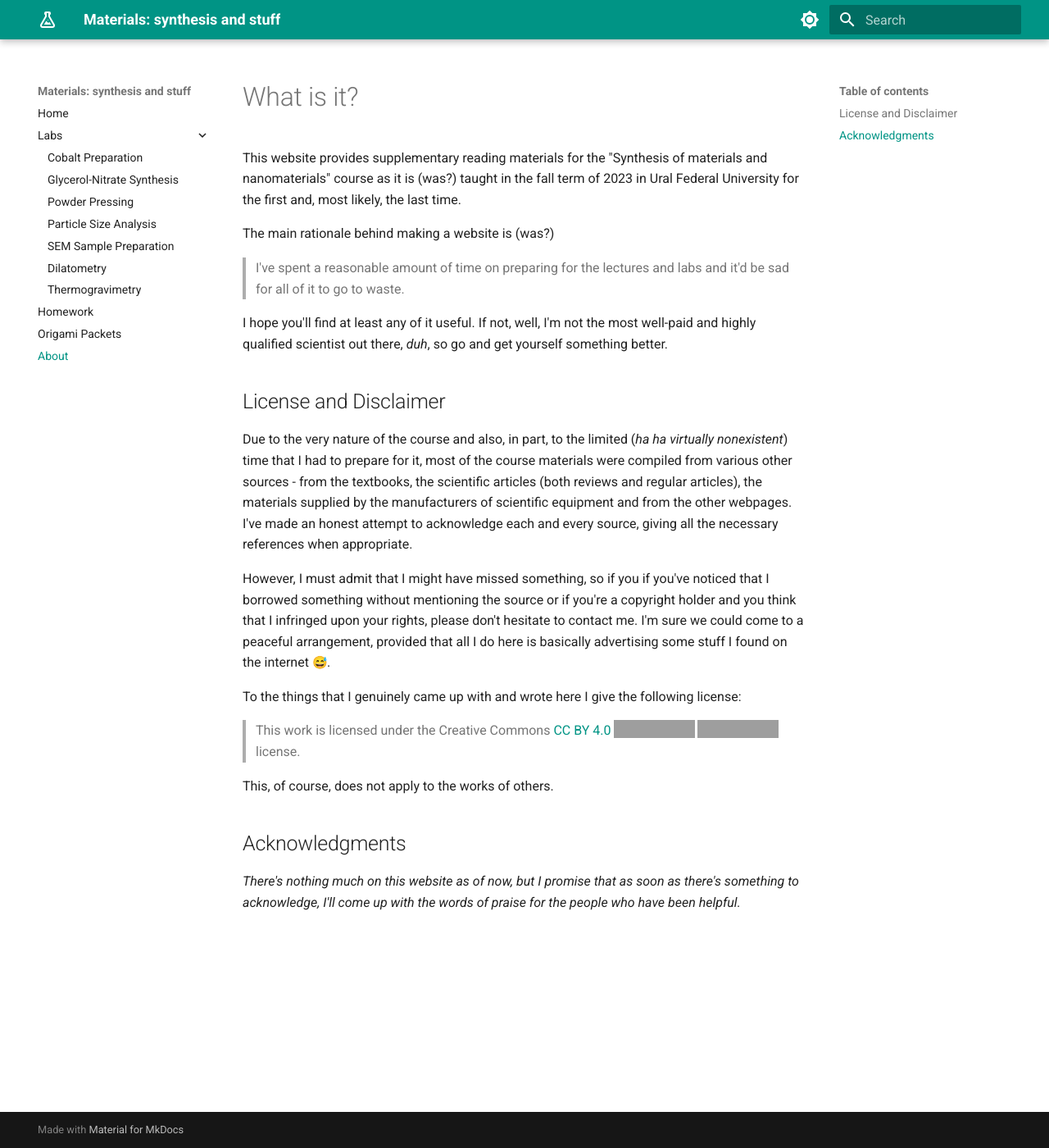
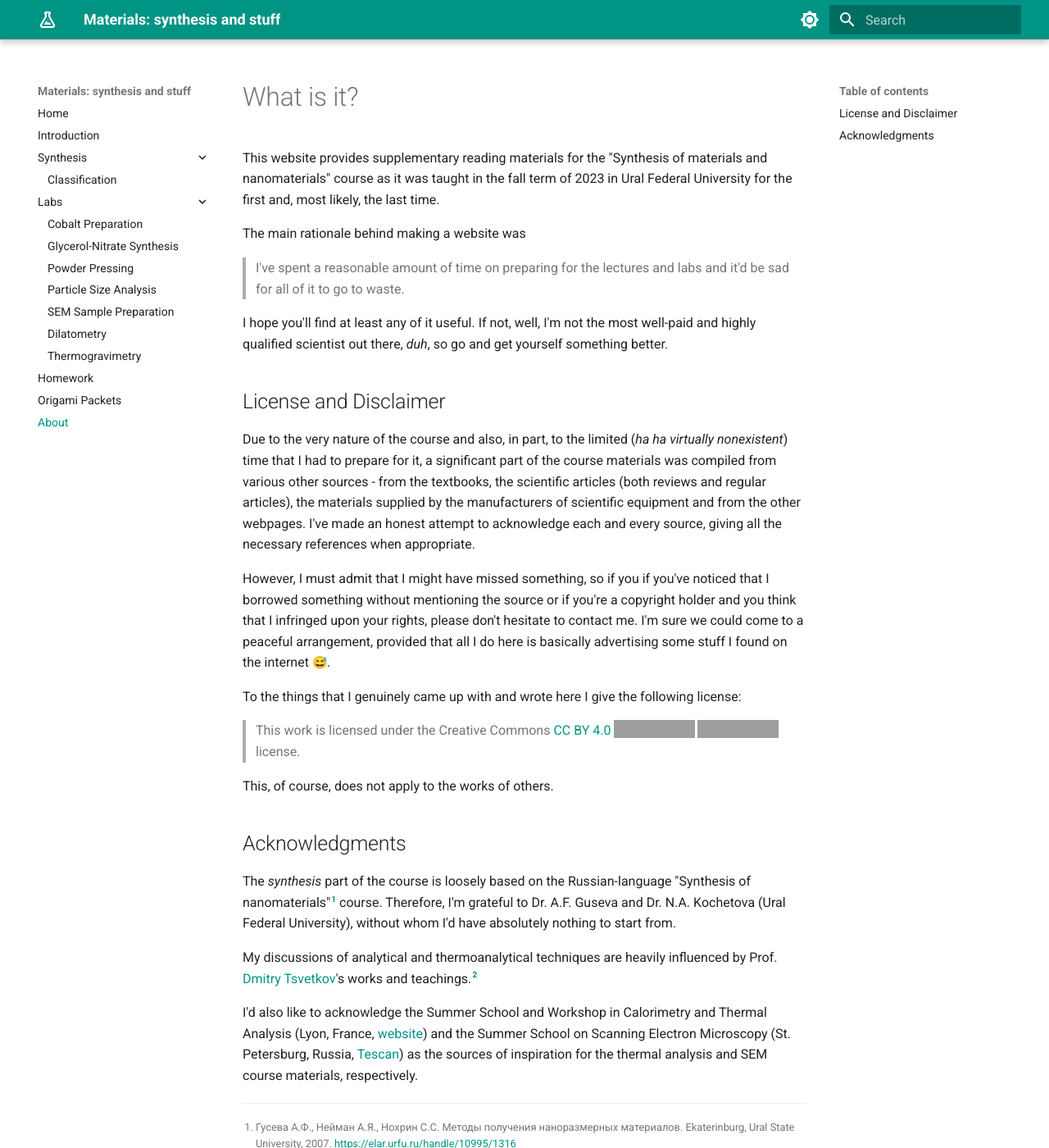
Before and after one commit to voffch/materials, an MkDocs documentation site: the page built from docs/about.md, in a window 1280 px wide and 1400 px high. Shown: the whole window at 82% size. Built offline with MkDocs 1.6.1 and Material for MkDocs 9.7.7, drawn with Linux system fonts in a browser that asks for light colours; emoji names are drawn with the system emoji font; some of the changed text lies outside the part shown; grey boxes are pictures that could not be loaded.

Commit message:
add intro lecture

```diff
--- a/docs/about.md
+++ b/docs/about.md
@@ -1,8 +1,8 @@
 # What is it?
 
-This website provides supplementary reading materials for the "Synthesis of materials and nanomaterials" course as it is (was?) taught in the fall term of 2023 in Ural Federal University for the first and, most likely, the last time.
+This website provides supplementary reading materials for the "Synthesis of materials and nanomaterials" course as it was taught in the fall term of 2023 in Ural Federal University for the first and, most likely, the last time.
 
-The main rationale behind making a website is (was?)
+The main rationale behind making a website was
 
 > I've spent a reasonable amount of time on preparing for the lectures and labs and it'd be sad for all of it to go to waste.
 
@@ -10,7 +10,7 @@
 
 ## License and Disclaimer
 
-Due to the very nature of the course and also, in part, to the limited (*ha ha virtually nonexistent*) time that I had to prepare for it, most of the course materials were compiled from various other sources - from the textbooks, the scientific articles (both reviews and regular articles), the materials supplied by the manufacturers of scientific equipment and from the other webpages. I've made an honest attempt to acknowledge each and every source, giving all the necessary references when appropriate.
+Due to the very nature of the course and also, in part, to the limited (*ha ha virtually nonexistent*) time that I had to prepare for it, a significant part of the course materials was compiled from various other sources - from the textbooks, the scientific articles (both reviews and regular articles), the materials supplied by the manufacturers of scientific equipment and from the other webpages. I've made an honest attempt to acknowledge each and every source, giving all the necessary references when appropriate.
 
 However, I must admit that I might have missed something, so if you if you've noticed that I borrowed something without mentioning the source or if you're a copyright holder and you think that I infringed upon your rights, please don't hesitate to contact me. I'm sure we could come to a peaceful arrangement, provided that all I do here is basically advertising some stuff I found on the internet :sweat_smile:.
 
@@ -22,4 +22,15 @@
 
 ## Acknowledgments
 
-*There's nothing much on this website as of now, but I promise that as soon as there's something to acknowledge, I'll come up with the words of praise for the people who have been helpful.*
+The *synthesis* part of the course is loosely based on the Russian-language "Synthesis of nanomaterials"[^1] course. Therefore, I'm grateful to Dr. A.F. Guseva and Dr. N.A. Kochetova (Ural Federal University), without whom I'd have absolutely nothing to start from.
+
+My discussions of analytical and thermoanalytical techniques are heavily influenced by Prof. [Dmitry Tsvetkov](https://orcid.org/0000-0003-4802-870X)'s works and teachings.[^2]
+
+I'd also like to acknowledge the Summer School and Workshop in Calorimetry and Thermal Analysis (Lyon, France, [website](https://calo.catalyse.cnrs.fr/)) and the Summer School on Scanning Electron Microscopy (St. Petersburg, Russia, [Tescan](https://tescan.ru)) as the sources of inspiration for the thermal analysis and SEM course materials, respectively.
+
+[^1]: Гусева А.Ф., Нейман А.Я., Нохрин С.С. Методы получения наноразмерных материалов. Ekaterinburg, Ural State University, 2007. [https://elar.urfu.ru/handle/10995/1316](https://elar.urfu.ru/handle/10995/1316)
+[^2]: see, e.g.,
+
+    Вылков А.И., Цветков Д.С. Методы аттестации свойств ультра- и нанодисперсных и керамических материалов. Ekaterinburg, Ural State University, 2008. [http://elar.urfu.ru/handle/10995/1550](http://elar.urfu.ru/handle/10995/1550)
+
+    Цветков Д.С. Практикум по курсу "Термодинамика и Структура Твёрдого Тела". Ekaterinburg, Ural State University, 2011.
--- a/docs/css/extra.css
+++ b/docs/css/extra.css
@@ -6,3 +6,15 @@
   margin: 0 auto;
   display: block;
 }
+
+.mermaid {
+  text-align: center;
+}
+
+.md-typeset ul ul {
+  list-style-type:  circle;
+}
+
+.md-typeset ul ul ul {
+  list-style-type:  square;
+}
--- a/mkdocs.yml
+++ b/mkdocs.yml
@@ -1,6 +1,9 @@
 site_name: "Materials: synthesis and stuff"
 nav:
   - Home: 'index.md'
+  - Introduction: 'introduction.md'
+  - 'Synthesis':
+    - 'Classification': 'synthesis/classification.md'
   - 'Labs':
     - 'Cobalt Preparation': 'labs/co-preparation.md'
     - 'Glycerol-Nitrate Synthesis': 'labs/glycerol-nitrate.md'
@@ -59,6 +62,11 @@
   - pymdownx.emoji:
       emoji_index: !!python/name:material.extensions.emoji.twemoji
       emoji_generator: !!python/name:material.extensions.emoji.to_svg
+  - pymdownx.superfences:
+      custom_fences:
+        - name: mermaid
+          class: mermaid
+          format: !!python/name:pymdownx.superfences.fence_code_format
 extra_javascript:
   - javascripts/mathjax.js
   - https://polyfill.io/v3/polyfill.min.js?features=es6
```
Also changed, not shown: docs/index.md (+8 -3 lines), docs/introduction.md (added, +113 -0 lines), docs/synthesis/classification.md (added, +127 -0 lines), docs/img/introduction/families-of-nanocomposites.jpg (added), docs/img/introduction/families-of-nsm.jpg (added), docs/img/introduction/ionic-radii.svg (added), docs/img/introduction/nano-dimensions-SEM.jpg (added), docs/img/introduction/nano-dimensions.jpg (added), docs/img/introduction/radii-plots-from-shannon.jpg (added), docs/img/introduction/scale-of-things-26may06.jpg (added).
